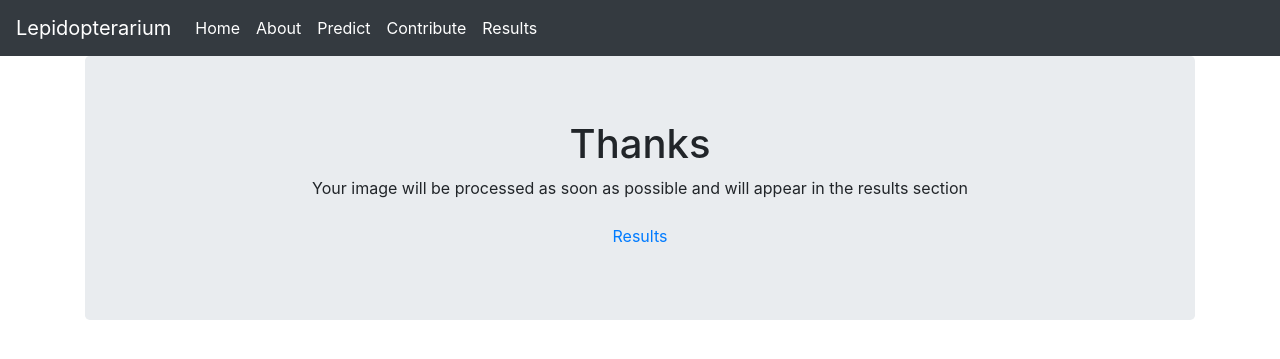
After one commit to EdwinLangley/Convolutional-Neural-Network, a Flask app: page /thanks in a window 1280 px wide. The commit adds this page. Shown: the top 359 px of the page. Run offline with Flask 2, Linux system fonts and the light colour scheme; some libraries are stand-ins or nearby versions.

Commit message:
Will accept file donations

```diff
--- a/app.py
+++ b/app.py
@@ -6,6 +6,7 @@ from flask_wtf.file import FileField, FileRequired, FileAllowed
 from wtforms import SubmitField
 import sqlite3
 from threading import Thread
+import os
 
 #from cnn import NNet
 
@@ -24,6 +25,16 @@ species_choices = [('Danaus plexippus','Danaus plexippus'),('Heliconius chariton
 app.config['UPLOADED_PHOTOS_DEST'] = 'static/img'
 configure_uploads(app, photos)
 
+class PredictionDetails(Form):
+    photo = FileField('Photo', validators=[FileAllowed(photos, u'Image only!'), FileRequired(u'File was empty!')])
+    name = TextField('Name:', validators=[validators.required()])
+    email = TextField('Email:', validators=[validators.required()])
+    # actualTag = SelectField("Tag", choices=species_choices)
+
+class ContributionDetails(Form):
+    photo = FileField('Photo', validators=[FileAllowed(photos, u'Image only!'), FileRequired(u'File was empty!')])
+    name = TextField('Name:', validators=[validators.required()])
+    species = SelectField('Species:', choices=species_choices)
 
 @app.route('/')
 def index():
@@ -33,20 +44,28 @@ def index():
 def about():
     return render_template('about.html')
 
-@app.route('/contribute')
+@app.route('/contribute', methods=['GET', 'POST'])
 def contribute():
-    return render_template('contribute.html')
+    form = ContributionDetails(request.form)
+    if request.method == 'POST' and 'photo' in request.files:
+        name = request.form['name']
+        species = request.form['species']
+        filename = photos.save(request.files['photo'],species)
+        print(name, species)
+        return render_template('thanks.html')
+
+    return render_template('contribute.html', form=form)
+
+@app.route('/thanks')
+def thanks():
+    return render_template('thanks.html')
 
 @app.route('/results')
 def results():
     Results = db.get_all_entries()
     return render_template('results.html', Results=Results)
 
-class PredictionDetails(Form):
-    photo = FileField('Photo', validators=[FileAllowed(photos, u'Image only!'), FileRequired(u'File was empty!')])
-    name = TextField('Name:', validators=[validators.required()])
-    email = TextField('Email:', validators=[validators.required()])
-    # actualTag = SelectField("Tag", choices=species_choices)
+
 
 @app.route('/predict', methods=['GET', 'POST'])
 def predict():
@@ -59,6 +78,7 @@ def predict():
         print(name, email, filename)
         db.add_prediction_to_db(name,email,filename)
         dbrunner = DB_Runner()
+        return render_template('thanks.html')
 
     return render_template('predict.html', form=form)
 
--- a/templates/predict.html
+++ b/templates/predict.html
@@ -23,7 +23,6 @@
         {{ form.photo.label }}
     </br>
         {{ form.photo }}
-        <img src="{{ user_image }}" alt="User Image">
     </div>
 
     </br></br>
--- /dev/null
+++ b/templates/thanks.html
@@ -0,0 +1,10 @@
+{% extends 'layout.html' %} {% block body %}
+<div class="jumbotron text-center">
+    <h1>Thanks</h1>
+    <p>Your image will be processed as soon as possible and will appear in the results section</p>
+    <a class="nav-link" href="/results">Results</a>
+</div>
+
+
+
+{% endblock %}
```
Also changed, not shown: templates/contribute.html (+22 -0 lines), db/predictions.db, static/img/2_3.jpeg (added), static/img/2_4.jpeg (added), static/img/2_5.jpeg (added), static/img/Nymphalis antiopa/2.jpeg (added), static/results/output_2_3.jpeg.png (added), static/results/output_2_4.jpeg.png (added).
